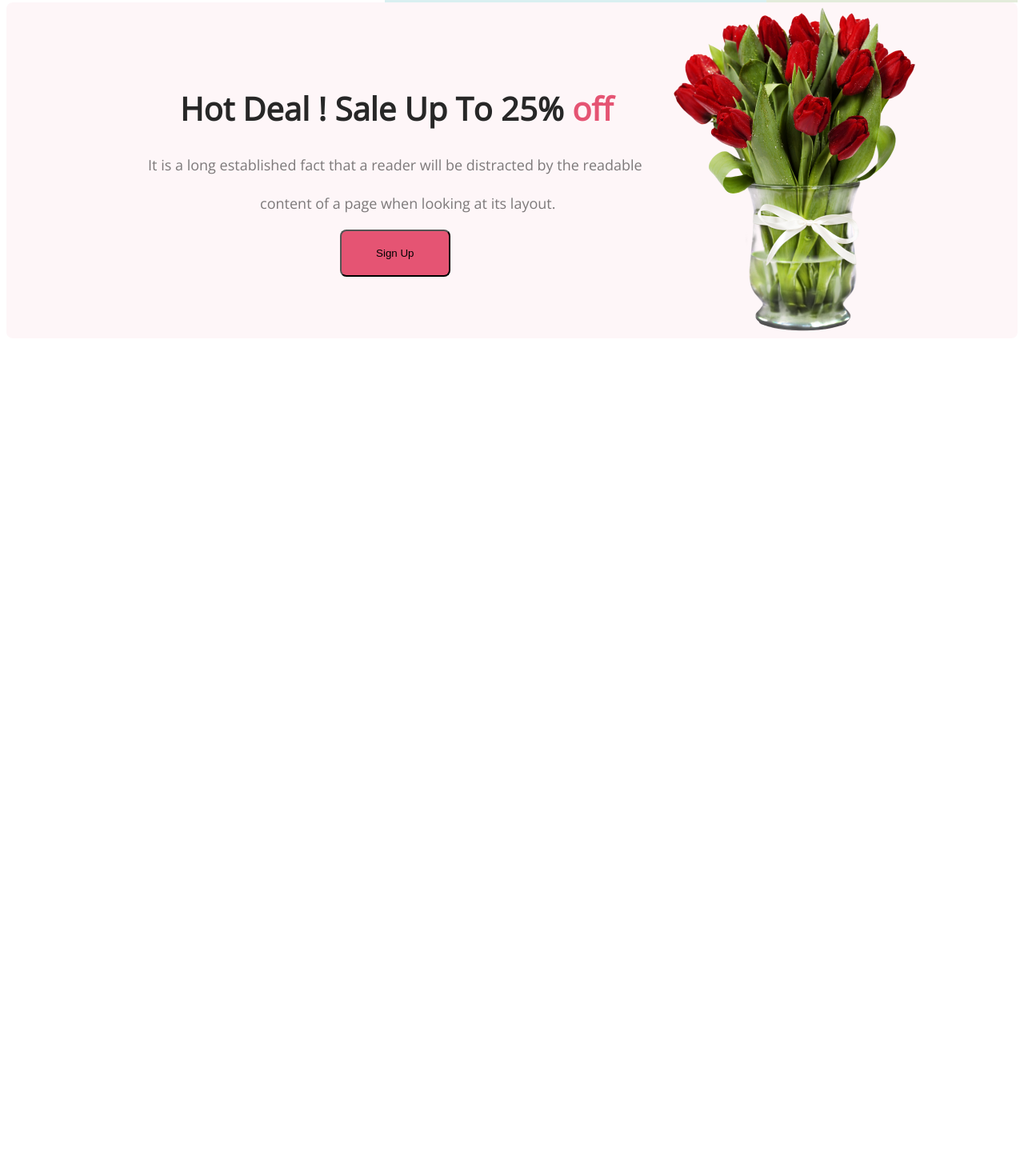
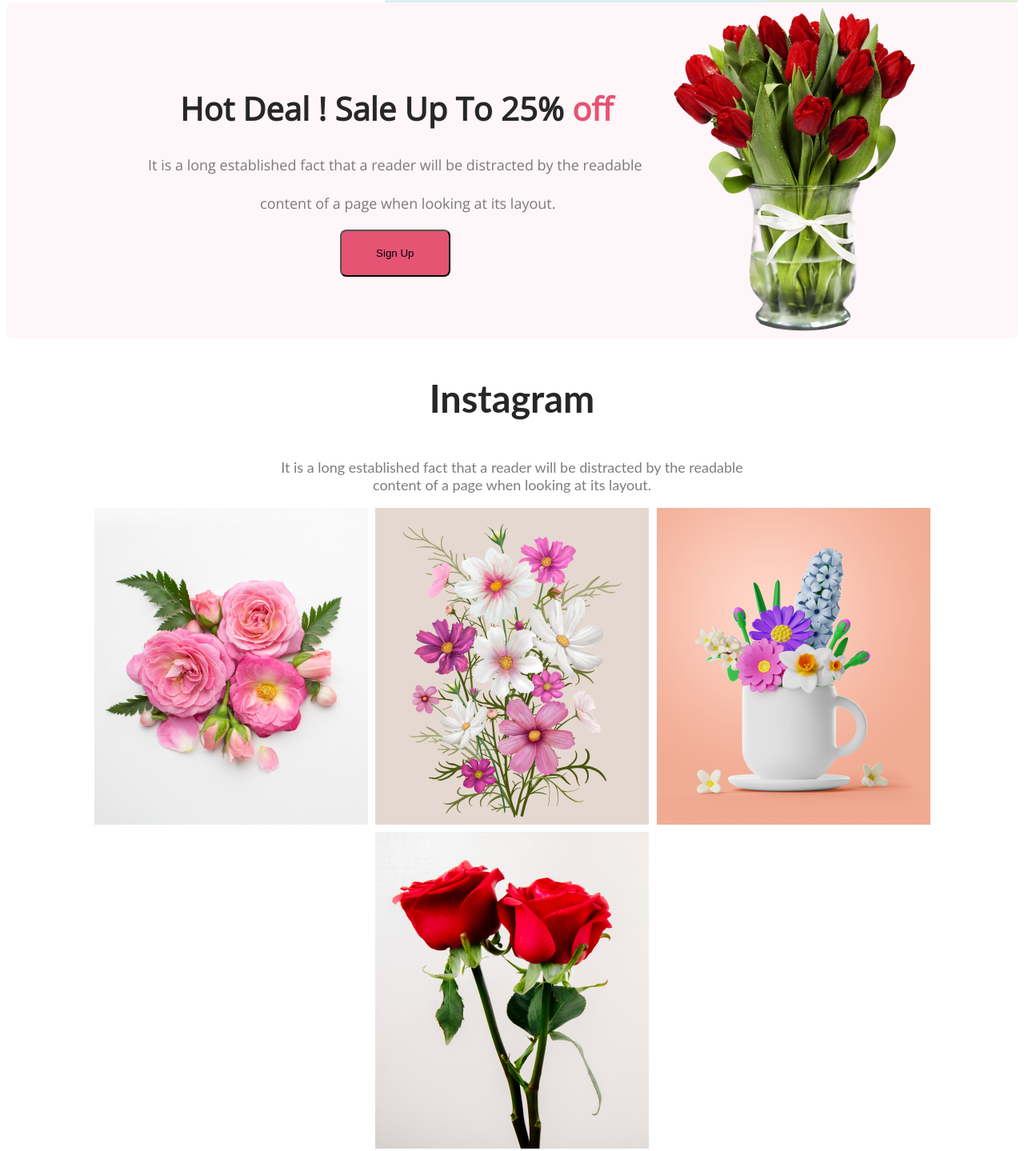
Before and after one commit to mdjobayeradnan/my-first-assignment, a plain HTML site: page index.html in a window 1280 px wide. Shown: the part 1615-3054 px from the top of the page at 80% size. Before the commit the page ends 2046 px from the top, so only its background shows below. Drawn offline with nearby package versions, Linux system fonts and the light colour scheme.

Commit message:
flower-4 added

```diff
--- a/index.html
+++ b/index.html
@@ -79,6 +79,34 @@
 <img class="four" src="Flower Asset/pngwing 8.png" alt="">
 </div>
         </section>
+
+<section class="Instagram">
+<div class="insta-title">
+    <div>
+    <h3>Instagram</h3>
+
+    <p class="insta-description"> It is a long established fact that a reader will be distracted by the readable <br>
+        content of a page when looking at its layout. </p>
+
+
+    </div class="flower-4">
+
+<img src="Flower Asset/Flower 01.png" alt="">
+<img src="Flower Asset/Rectangle 4.png" alt="">
+<img src="Flower Asset/Rectangle 5.png" alt="">
+<img src="Flower Asset/Rectangle 6.png" alt="">
+</div>
+
+
+
+</section>
+
+
+
+
+
+
+
     </main>
 </body>
 </html>
--- a/styles/color.css
+++ b/styles/color.css
@@ -185,3 +185,27 @@ padding: 20px 43px;
 align-items: flex-start;
 gap: 10px;
 }
+
+
+.insta-title{
+    color: #272727;
+text-align: center;
+font-family: Lato;
+font-size: 40px;
+font-style: normal;
+font-weight: 800;
+line-height: normal;
+}
+.insta-description{
+    color: rgba(39, 39, 39, 0.60);
+
+
+font-size: 18px;
+
+font-weight: 400;
+
+}
+.flower-4{
+    justify-content: space-around;
+    gap:24px ;
+}
```
